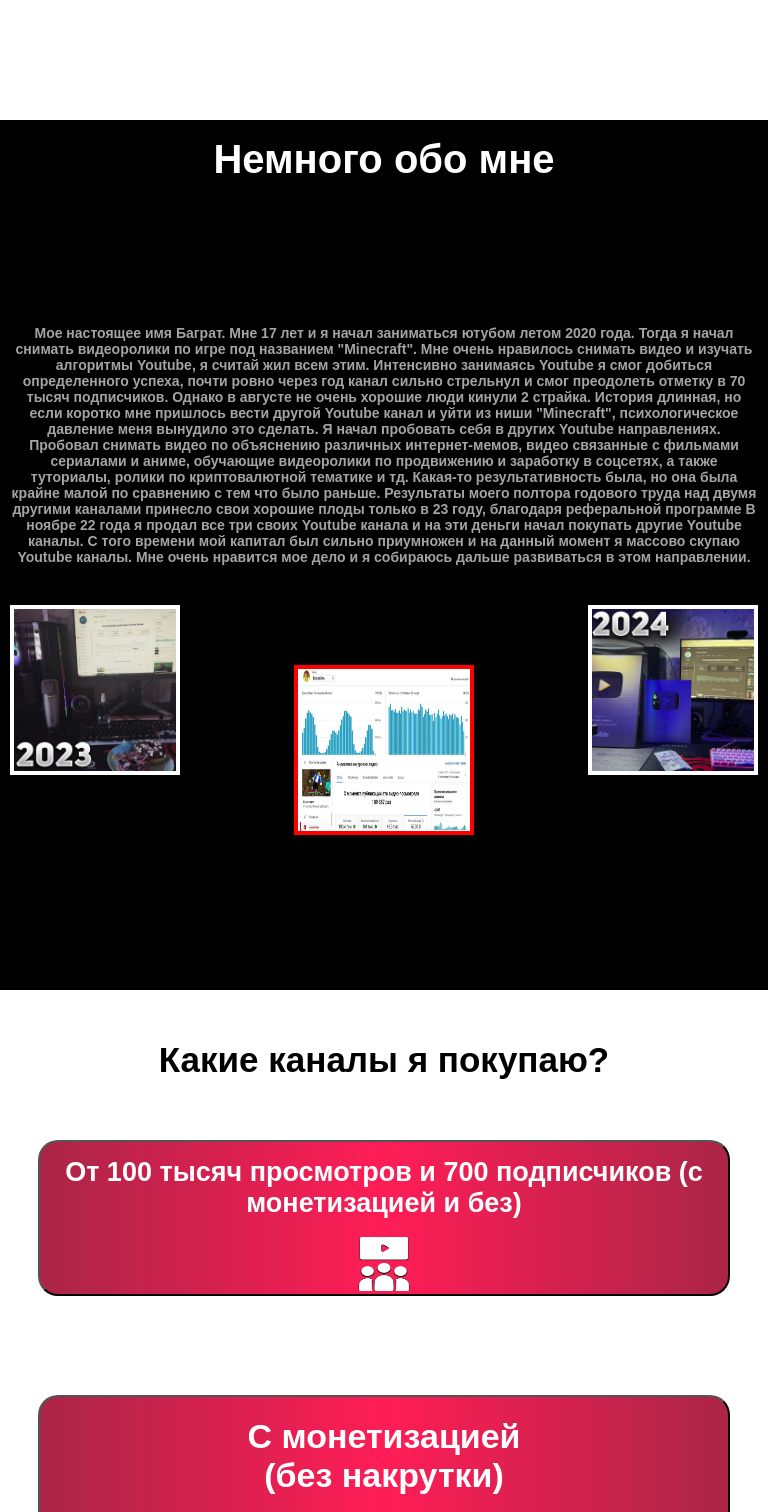
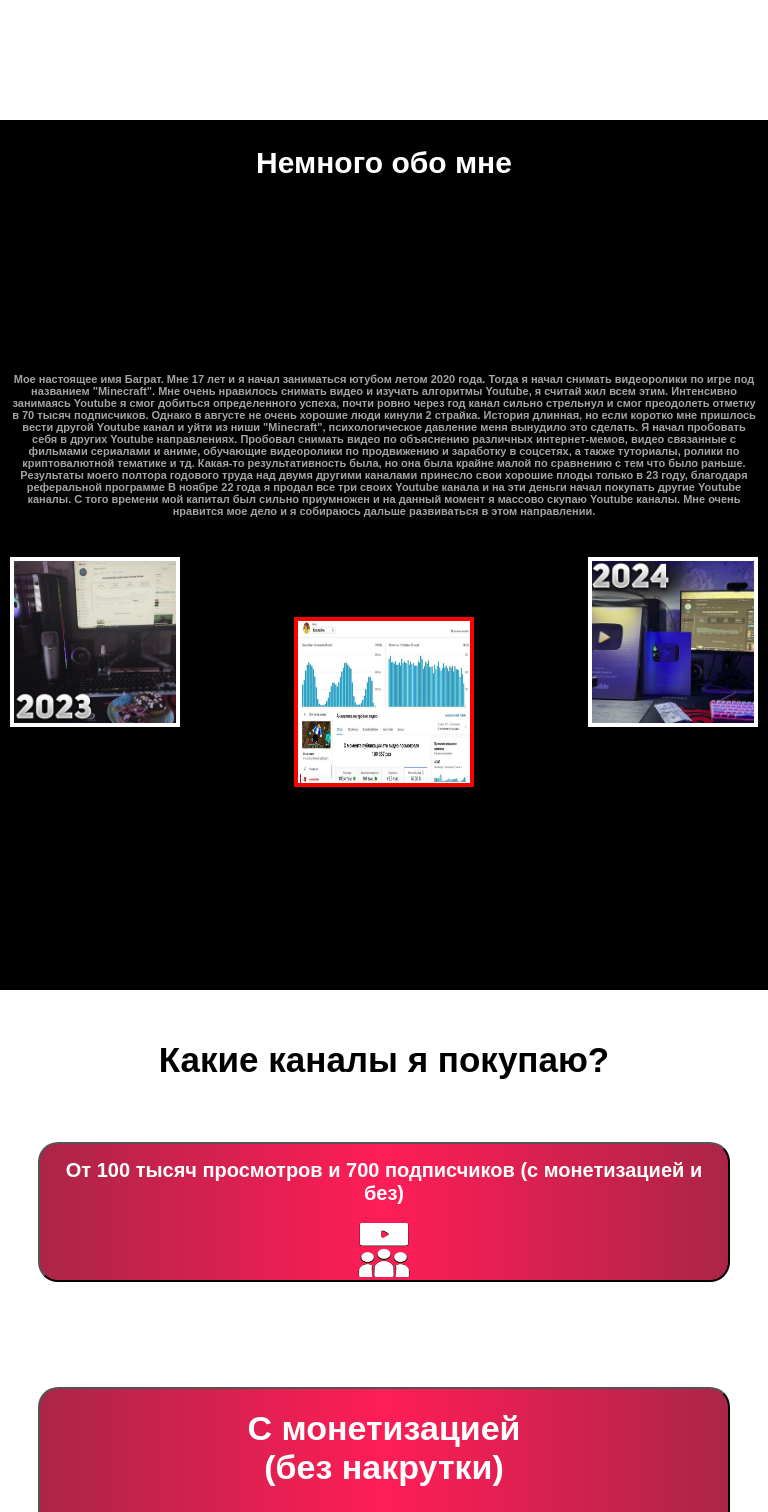
Before and after one commit to susanna777mato/youtube, an Angular app: page / in a window 768 px wide. Shown: the part 680-2192 px from the top of the page. Built offline with nearby package versions, Linux system fonts and the light colour scheme.

Commit message:
media corect

```diff
--- a/src/app/component/about-page/about-page.component.css
+++ b/src/app/component/about-page/about-page.component.css
@@ -66,22 +66,22 @@ h3{
 
  @media (max-width: 1000px) {
     h3{
-       font-size: 11px;
+       font-size: 10px;
        text-align: center;
     }
 
 
 .title, h1{
     margin-top: 0px;
-    font-size: 40px;
+    font-size: 30px;
 }
 
     .title{
         height: 70px;
-        font-size: 15px;
+
         display: flex;
         align-items: flex-end;
-        padding-bottom: 8px;
+        padding-bottom: 10px;
     }
 
     .text-about{
@@ -173,7 +173,7 @@ h3{
 @media (min-width: 410px) and (max-width: 530px)  {
 
     h3{
-        font-size: 13px;
+        font-size: 11px;
     }
 
 
@@ -207,7 +207,7 @@ h3{
 @media (min-width: 460px) and (max-width: 490px)  {
 
       h3{
-        font-size: 13px;
+        font-size: 11px;
       }
 
      .img-1{
@@ -223,7 +223,7 @@ h3{
 @media (min-width: 490px) and (max-width: 530px)  {
 
     h3{
-        font-size: 14px;
+        font-size: 11px;
      }
     .img-1{
        left: 35px;
@@ -254,7 +254,7 @@ h3{
     }
 
     h3{
-        font-size: 14px;
+        font-size: 11px;
      }
 
      .img-2{
--- a/src/app/component/atwork/atwork.component.css
+++ b/src/app/component/atwork/atwork.component.css
@@ -121,6 +121,10 @@
       text-align: center;
     }
 
+    .input-group h3{
+      font-size: 12px;
+    }
+
    .income-amount{
     font-size: 30px;
    }
--- a/src/app/component/chanals-page/chanals-page.component.css
+++ b/src/app/component/chanals-page/chanals-page.component.css
@@ -102,8 +102,9 @@ h1, h2{
         font-size: 23px;
     }
 
-    .h2-ot-100{
+    .pervaia h2{
         font-size: 20px;
+        padding: 15px;
     }
 
      .blok{
```
